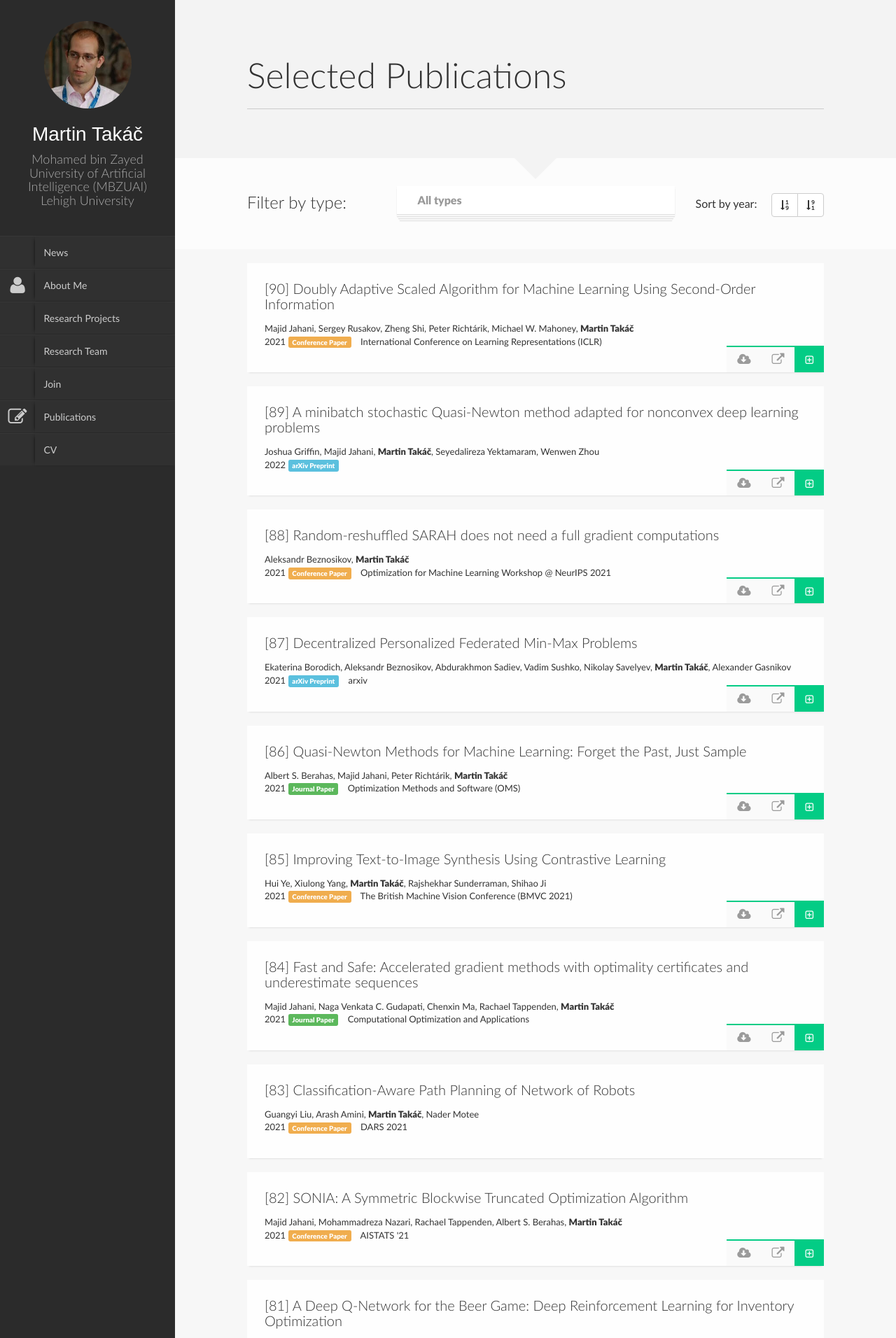
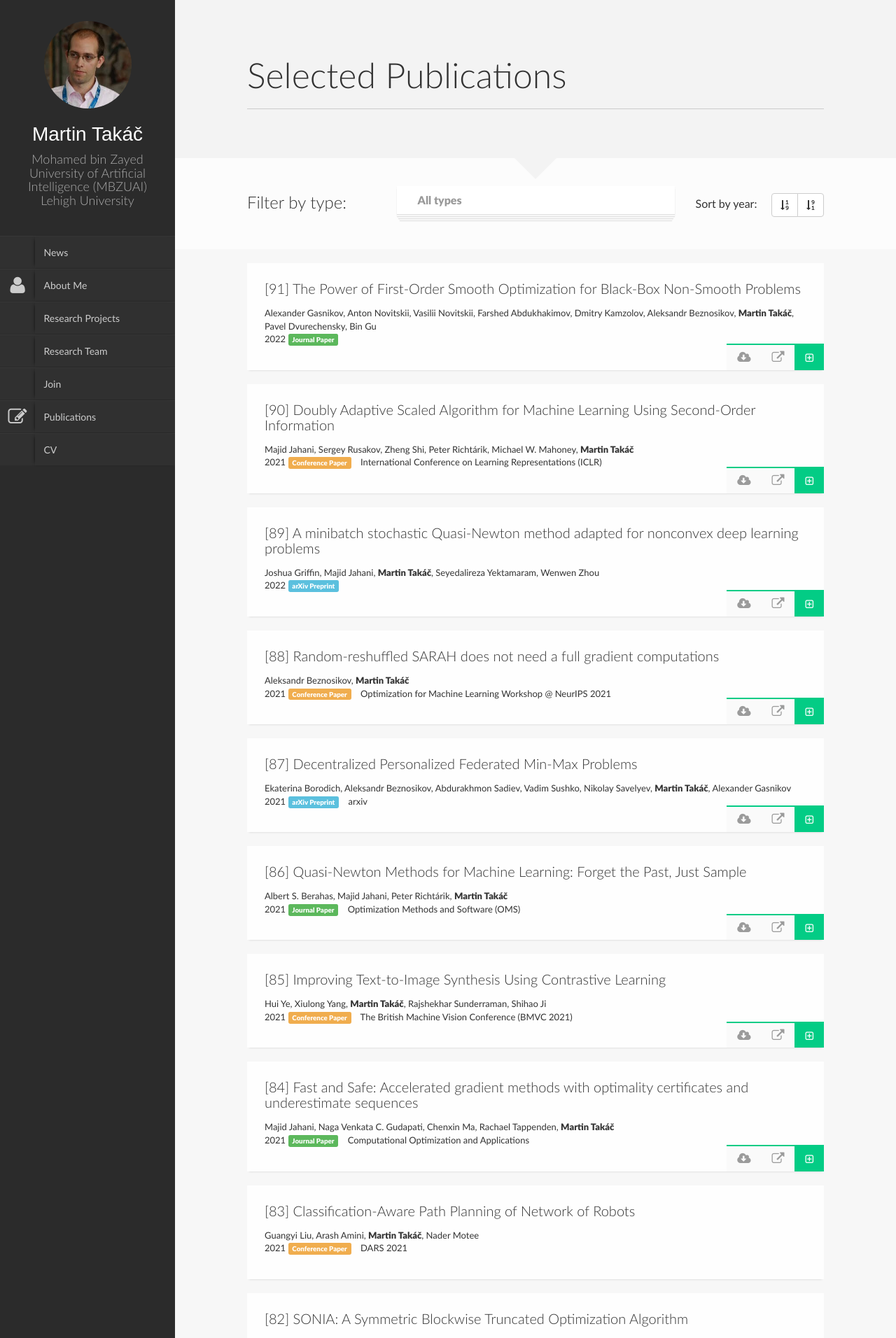
Before and after one commit to martintaki/takac.github.io, a Jekyll site: the page built from Publications.html, in a window 1280 px wide. Shown: the top 1912 px of the page at 70% size. Built offline with Jekyll 4.4.1, drawn with Linux system fonts in a browser that asks for light colours; nearby versions of some CDN libraries; library files that are not in the unit come from our copies; some of the changed text lies outside the part shown.

Commit message:
update 01-31-2022

```diff
--- a/_data/papers.yaml
+++ b/_data/papers.yaml
@@ -1,3 +1,21 @@
+- abstract: Gradient-free/zeroth-order methods for black-box convex optimization have
+    been extensively studied in the last decade with the main focus on oracle calls
+    complexity. In this paper, besides the oracle complexity, we focus also on iteration
+    complexity, and propose a generic approach that, based on optimal first-order
+    methods, allows to obtain in a black-box fashion new zeroth-order algorithms for
+    non-smooth convex optimization problems. Our approach not only leads to optimal
+    oracle complexity, but also allows to obtain iteration complexity similar to first-order
+    methods, which, in turn, allows to exploit parallel computations to accelerate
+    the convergence of our algorithms. We also elaborate on extensions for stochastic
+    optimization problems, saddle-point problems, and distributed optimization.
+  authors: "Alexander Gasnikov, Anton Novitskii, Vasilii Novitskii, Farshed Abdukhakimov,\
+    \ Dmitry Kamzolov, Aleksandr Beznosikov, <strong>Martin Tak\xE1\u010D</strong>,\
+    \ Pavel Dvurechensky, Bin Gu"
+  link: https://arxiv.org/abs/2201.12289
+  pdf: https://arxiv.org/pdf/2201.12289.pdf
+  title: The Power of First-Order Smooth Optimization for Black-Box Non-Smooth Problems
+  type: jpaper
+  year: '2022'
 - abstract: We present a novel adaptive optimization algorithm for large-scale machine
     learning problems. Equipped with a low-cost estimate of local curvature and Lipschitz
     smoothness, our method dynamically adapts the search direction and step-size.
```
